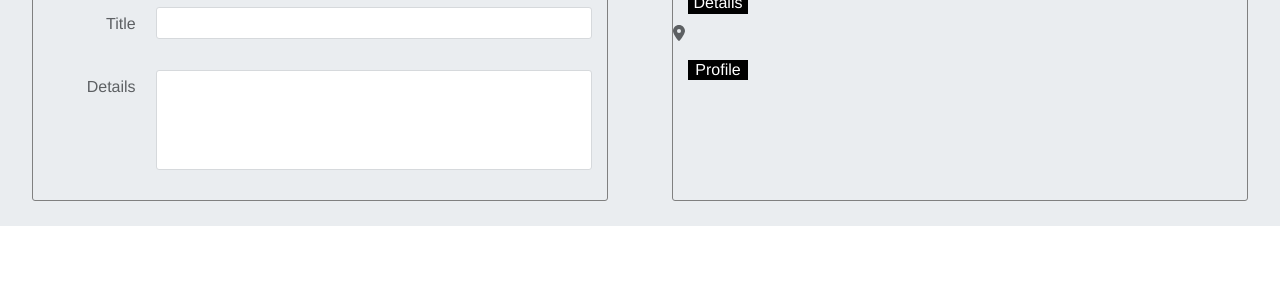
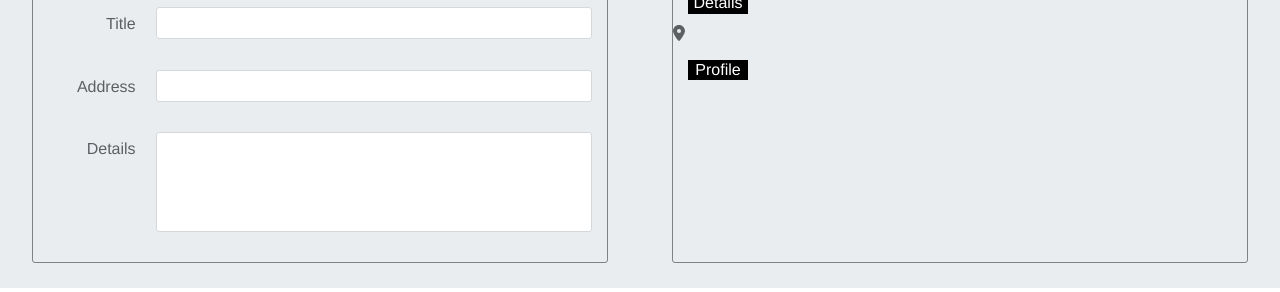
Before and after one commit to chapmancbVCU/cv-application, a React (Create React App) app: page / in a window 1280 px wide. Shown: the part 323-615 px from the top of the page. Built offline with nearby package versions, Linux system fonts and the light colour scheme.

Commit message:
Added Address to form and cv.

```diff
--- a/src/components/CV.tsx
+++ b/src/components/CV.tsx
@@ -9,17 +9,18 @@
  *****************************************************************************/
 import { FontAwesomeIcon } from "@fortawesome/react-fontawesome";
 import { library } from "@fortawesome/fontawesome-svg-core";
-import { faLocationDot, faUser } from "@fortawesome/free-solid-svg-icons";
+import { faLocationDot } from "@fortawesome/free-solid-svg-icons";
 import React, { FC } from 'react';
 
+// Make FontAwesome Icon available to use.
 library.add(faLocationDot);
-
 
 /**
  * @interface CVProps The interface that describes variables associated with
  * props of the CV component.
  */
 interface CVProps {
+    address: string;
     firstName: string;
     lastName: string;
     profile: string;
@@ -31,7 +32,7 @@ interface CVProps {
  * @param param0
  * @returns HTMLDivElement that contains CV Application.
  */
-const CV : FC<CVProps> = ({firstName, lastName, profile, title}) => {
+const CV : FC<CVProps> = ({address, firstName, lastName, profile, title}) => {
     return(
         <div className="cv-container">
             <div className="cv-header">
@@ -45,8 +46,9 @@ const CV : FC<CVProps> = ({firstName, lastName, profile, title}) => {
 
             <div className="cv-details">
                 <div className="section-label details-label">Details</div>
-                <div className="address">
-                    <FontAwesomeIcon icon={faLocationDot} />
+                <div className="cv-details-row">
+                    <FontAwesomeIcon icon={faLocationDot} className="icon"/>
+                    <div>{address}</div>
                 </div>
             </div>
 
--- a/src/components/Form.tsx
+++ b/src/components/Form.tsx
@@ -14,7 +14,9 @@ import React, { FC } from 'react';
  * associated with props of the Form component.
  */
 interface ApplicationProps {
+    address: string;
     firstName: string;
+    handleAddressInput: any;
     handleFirstNameInput: any;
     handleLastNameInput: any;
     handleProfileInput: any;
@@ -30,7 +32,9 @@ interface ApplicationProps {
  * @returns HTMLDivElement that contains CV form.
  */
 const Form : FC<ApplicationProps> = ({
+    address,
     firstName,
+    handleAddressInput,
     handleFirstNameInput,
     handleLastNameInput,
     handleProfileInput,
@@ -78,6 +82,16 @@ const Form : FC<ApplicationProps> = ({
                         value={title}/>
                 </div>
                 <div className="form-row">
+                    <label htmlFor="address">Address</label>
+                    <input id="address"
+                        name="address"
+                        type="text"
+                        minLength={5}
+                        required
+                        onChange={(event) => handleAddressInput(event)}
+                        value={address}/>
+                </div>
+                <div className="form-row">
                     <label htmlFor="profile">Details</label>
                     <textarea id="profile"
                         name="profile"
--- a/src/components/Main.tsx
+++ b/src/components/Main.tsx
@@ -11,6 +11,7 @@
 import CV from './CV';
 import Form from './Form';
 import React, { useState } from 'react';
+import { SocketAddress } from 'net';
 
 /**
  * Renders and manages hooks for the Form and CV Application child components.
@@ -18,10 +19,15 @@ import React, { useState } from 'react';
  * components.
  */
 function Main() {
+    const [address, setAddress] = useState("");
     const [firstName, setFirstName] = useState("");
     const [lastName, setLastName] = useState("");
     const [profile, setProfile] = useState("");
     const [title, setTitle] = useState("");
+
+    function handleAddressInput(event: any) {
+        setAddress(event.target.value);
+    }
 
     /**
      * Event handler that updates value of firstName when input is detected.
@@ -47,7 +53,9 @@ function Main() {
     return(
         <div className="main">
             <Form
+                address={address}
                 firstName={firstName}
+                handleAddressInput={handleAddressInput}
                 handleFirstNameInput={handleFirstNameInput}
                 handleLastNameInput={handleLastNameInput}
                 handleProfileInput={handleProfileInput}
@@ -56,7 +64,8 @@ function Main() {
                 profile={profile}
                 title={title}
             />
-            <CV firstName={firstName}
+            <CV address={address}
+                firstName={firstName}
                 lastName={lastName}
                 profile={profile}
                 title={title}
```
